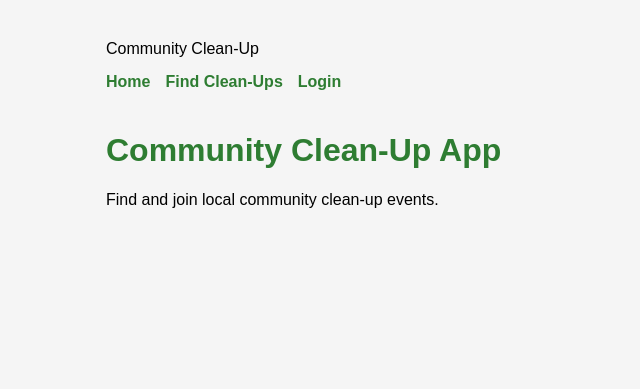
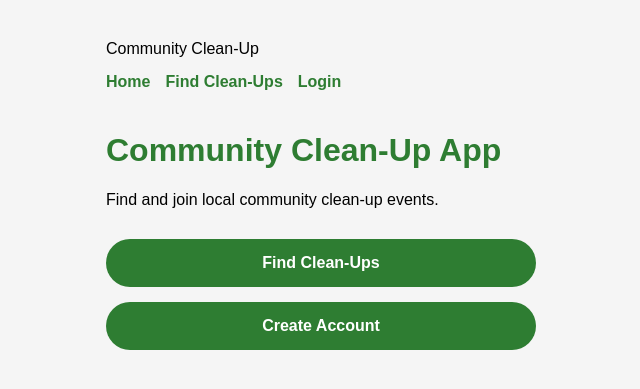
Before and after one commit to Mrgnoblennon/Community-Clean-Up-App, a Flask app: page / in a window 1280 px wide. Shown: the top 389 px of the page, without its empty margins (319-959 px from the left). Run offline with Flask 3, Linux system fonts and the light colour scheme.

Commit message:
added more html, including buttons for users

```diff
--- a/static/css/style.css
+++ b/static/css/style.css
@@ -36,3 +36,25 @@ nav a {
   text-decoration: none;
   font-weight: bold;
 }
+
+.home-actions {
+  display: flex;
+  flex-direction: column;
+  gap: 15px;
+  margin-top: 30px;
+}
+
+.btn {
+  display: block;
+  padding: 15px;
+  background-color: #2e7d32;
+  color: white;
+  text-align: center;
+  text-decoration: none;
+  border-radius: 25px;
+  font-weight: bold;
+}
+
+.btn:hover {
+  background-color: #1b5e20;
+}
--- a/templates/index.html
+++ b/templates/index.html
@@ -10,7 +10,6 @@
 <main class="container">
   <header class="site-header">
     <div class="logo">Community Clean-Up</div>
-
     <nav>
         <a href="/">Home</a>
         <a href="/events">Find Clean-Ups</a>
@@ -19,6 +18,10 @@
   </header>
   <h1>Community Clean-Up App</h1>
   <p>Find and join local community clean-up events.</p>
+  <div class="home-actions">
+    <a href="/events" class="btn">Find Clean-Ups</a>
+    <a href="/register" class="btn">Create Account</a>
+  </div>
 </main>
 </body>
 </html>
```
